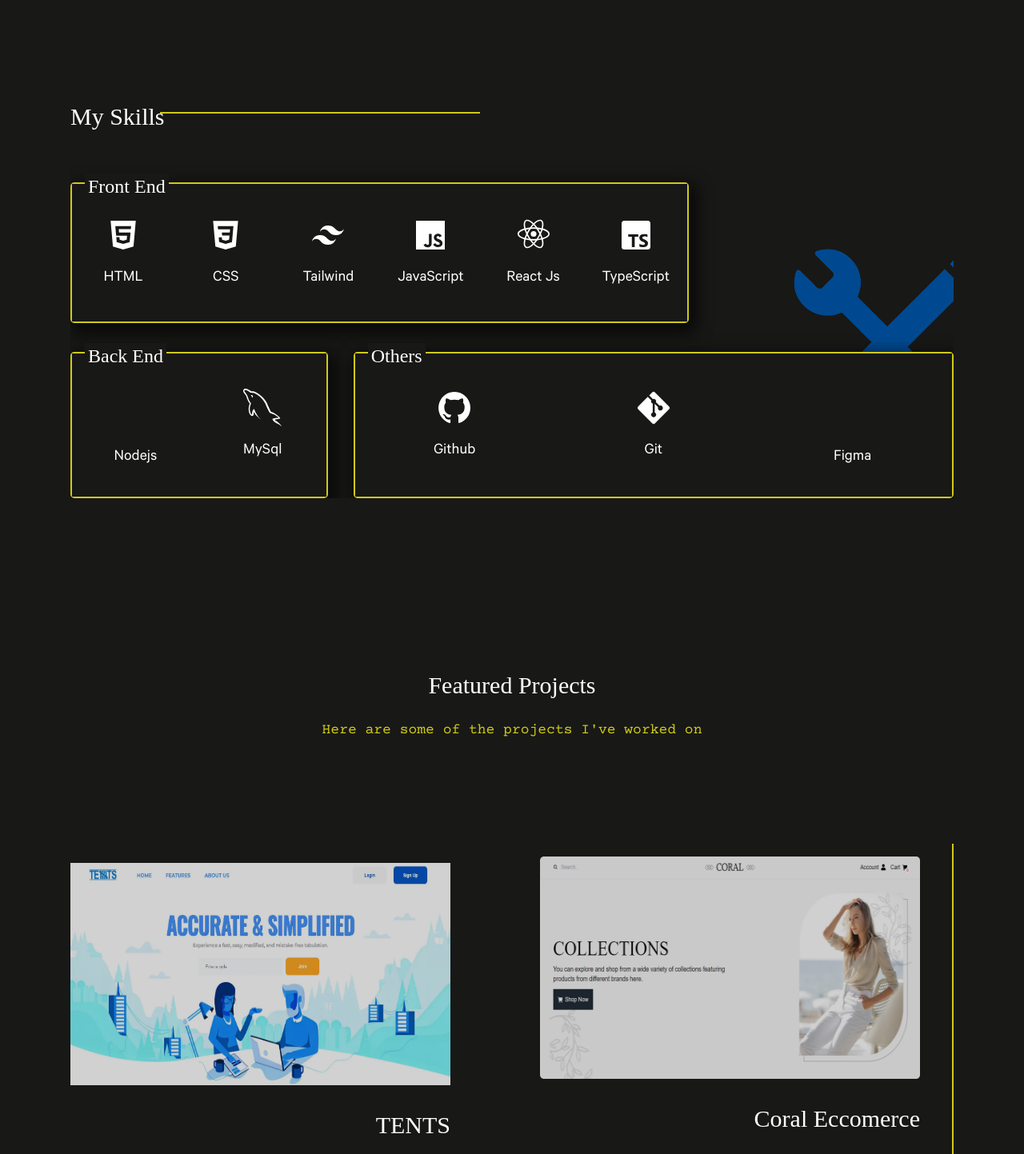
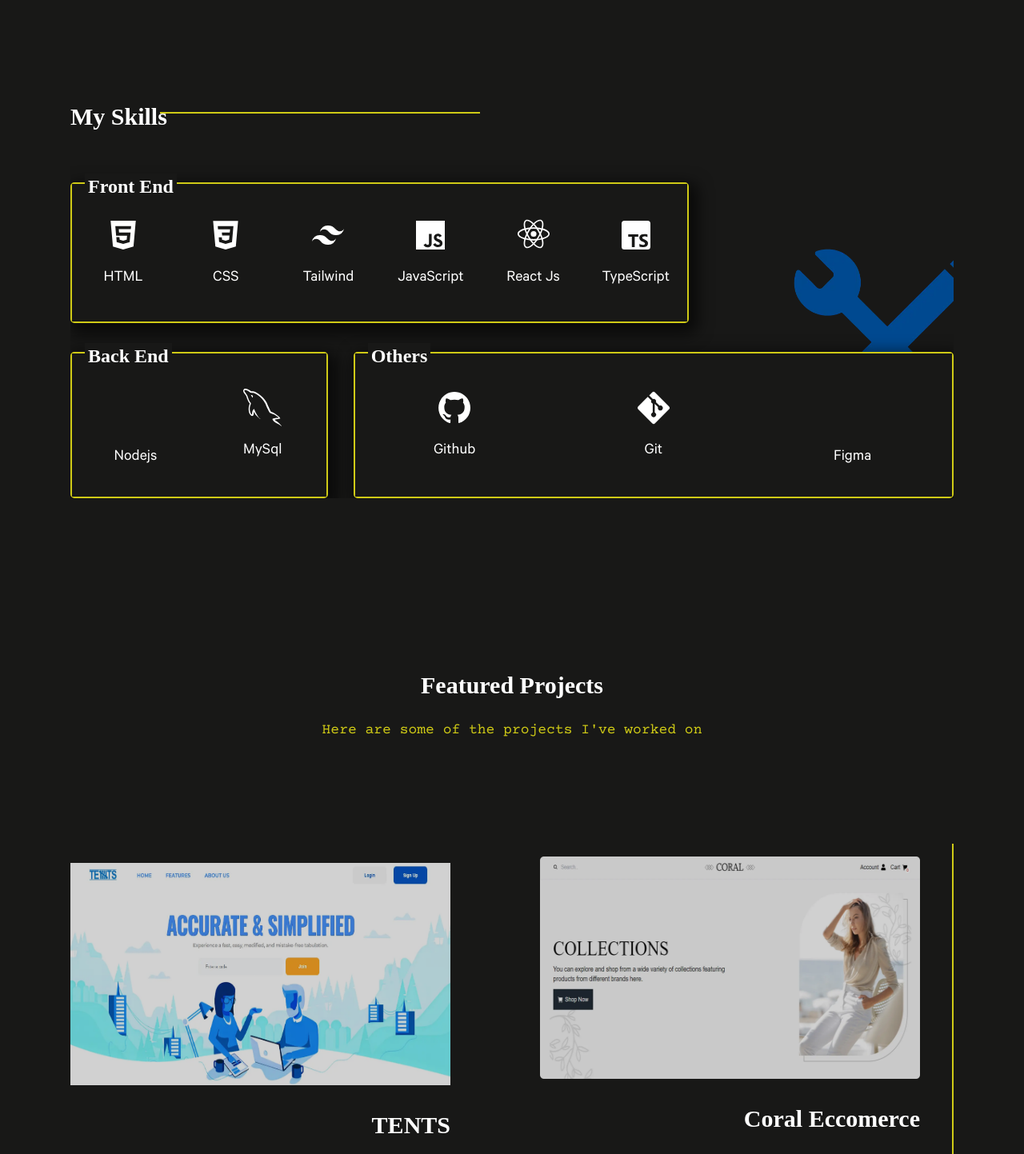
Before and after one commit to Ultred/portfolioV1, a React (Vite) app: page / in a window 1280 px wide. Shown: the part 1280-2723 px from the top of the page at 80% size. Built offline with nearby package versions, Linux system fonts and the light colour scheme; some icons are missing.

Commit message:
improve_text_weight_mobile

```diff
--- a/src/components/Footer.tsx
+++ b/src/components/Footer.tsx
@@ -1,6 +1,6 @@
 function Footer() {
   return (
-    <footer className="h-12 text-center text-colorWhite-0 font-courierItalic mt-44 text-xs md:text-sm">
+    <footer className="h-12 text-center text-colorWhite-0 font-courierItalic mt-44 text-xs md:text-sm italic">
       Design & Created by: Vincent Vinuya 2023
       <span className="ml-2">| Inspired from Brittany Chiang v4Portfolio</span>
     </footer>
--- a/src/components/Section2.tsx
+++ b/src/components/Section2.tsx
@@ -26,9 +26,9 @@ function Section2() {
           }}
           className="textmainh1"
         >
-          <h2 className="font-calibreSemBold">Who am I?</h2>
+          <h2 className="font-calibreSemBold font-semibold">Who am I?</h2>
         </div>
-        <p className="text-justify indent-9 font-calibreReg md:text-xl text-base mb-5">
+        <p className="text-justify indent-9 font-calibreReg md:text-xl text-base mb-5 font-normal">
           In my childhood, a curiosity about how computers function ignited my
           journey into the world of technology. Starting from the simple
           intrigue of pressing keys to exploring the settings of various devices
@@ -40,7 +40,7 @@ function Section2() {
           development, with a keen focus on front-end design and responsive
           layout.
         </p>
-        <p className="text-justify my-4 text-colorYellow-0 font-courierItalic  text-sm">
+        <p className="text-justify my-4 text-colorYellow-0 font-courierItalic  text-sm italic">
           In my spare time, you can find me doing this:
         </p>
         <div className="grid grid-cols-2 md:grid-cols-3 gap-4 font-calibreSemBold md:text-xl text-lg">
--- a/src/components/Section3.tsx
+++ b/src/components/Section3.tsx
@@ -44,11 +44,11 @@ function Section3() {
         />
       </div>
       <div className="textmainh1 right text-colorWhite-0">
-        <h2 className="font-calibreSemBold">My Skills</h2>
+        <h2 className="font-calibreSemBold font-semibold">My Skills</h2>
       </div>
       <div>
         <div className="shadowcustom bordereaze relative md:w-[70%]">
-          <h2 className="absolute font-calibreSemBold text-2xl text-colorWhite-0 bg-colorBlack-0 px-1 top-[-13px] left-[16px]">
+          <h2 className="absolute font-semibold font-calibreSemBold text-2xl text-colorWhite-0 bg-colorBlack-0 px-1 top-[-13px] left-[16px]">
             Front End
           </h2>
           <ul className="text-colorWhite-0 bg-colorBlack-0 items-center  flex flex-wrap md:flex-nowrap font-calibreReg py-[2.5rem]">
@@ -67,7 +67,7 @@ function Section3() {
         </div>
         <div className="flex md:flex-row flex-col items-center mt-9 gap-8">
           <div className="shadowcustom bordereaze relative md:w-[30%] w-full">
-            <h2 className="absolute font-calibreSemBold text-2xl text-colorWhite-0 bg-colorBlack-0 px-1 top-[-13px] left-[16px]">
+            <h2 className="absolute font-semibold font-calibreSemBold text-2xl text-colorWhite-0 bg-colorBlack-0 px-1 top-[-13px] left-[16px]">
               Back End
             </h2>
             <ul className="text-colorWhite-0 bg-colorBlack-0 items-center  flex flex-wrap md:flex-nowrap font-calibreReg py-[2.2rem]">
@@ -85,7 +85,7 @@ function Section3() {
             </ul>
           </div>
           <div className="shadowcustom bordereaze relative md:w-[70%] w-full">
-            <h2 className="absolute font-calibreSemBold text-2xl text-colorWhite-0 bg-colorBlack-0 px-1 top-[-13px] left-[16px]">
+            <h2 className="absolute font-semibold font-calibreSemBold text-2xl text-colorWhite-0 bg-colorBlack-0 px-1 top-[-13px] left-[16px]">
               Others
             </h2>
             <ul className="text-colorWhite-0 bg-colorBlack-0 items-center  flex flex-wrap md:flex-nowrap font-calibreReg py-[2.2rem]">
--- a/src/components/Section4.tsx
+++ b/src/components/Section4.tsx
@@ -27,7 +27,7 @@ function Section4() {
   }, []);
   return (
     <section className="pt-24 " id="projects">
-      <h2 className="font-calibreSemBold  text-colorWhite-0 textmainh1 text-center none">
+      <h2 className="font-calibreSemBold  text-colorWhite-0 textmainh1 text-center font-semibold none">
         Featured Projects
       </h2>
       <p className="text-center text-colorYellow-0  font-courierReg text-lg">
@@ -45,7 +45,7 @@ function Section4() {
                 />
                 <div className="absolute inset-0 bg-colorOverlay-0 opacity-50 hover:opacity-0"></div>
                 <div className="viewmore absolute px-3 gap-3 text-3xl py-[.3rem] text-colorBlack-0 bottom-[2%] right-[2%] bg-colorWhite-0 rounded-md flex items-center">
-                  <p className="uppercase font-calibreMeduim text-base pt-1">
+                  <p className="uppercase font-medium font-calibreMeduim text-base pt-1">
                     Click To View The Website
                   </p>
                   <BiShowAlt />
@@ -53,13 +53,13 @@ function Section4() {
               </div>
             </a>
             <div className="text-colorWhite-0 mt-8 text-right">
-              <h3 className="font-calibreSemBold textmainh1 none">
+              <h3 className="font-calibreSemBold font-semibold textmainh1 none">
                 {proj.title}
               </h3>
               <p className="font-calibreReg md:text-xl text-base">
                 {proj.description}
               </p>
-              <ul className="flex flex-wrap items-center justify-end font-courierItalic text-colorYellow-0 gap-5  my-6">
+              <ul className="flex flex-wrap items-center justify-end font-courierItalic italic text-colorYellow-0 gap-5  my-6">
                 {proj.technologies.map((techuse, index) => (
                   <li key={index}>{techuse}</li>
                 ))}
--- a/src/components/Section5.tsx
+++ b/src/components/Section5.tsx
@@ -23,7 +23,7 @@ function Section5() {
       </div>
       <div className="text-right text-colorWhite-0 ">
         <div className="textmainh1 contact">
-          <h2 className="font-calibreSemBold">Contact Me</h2>
+          <h2 className="font-calibreSemBold font-semibold">Contact Me</h2>
         </div>
         <p className="text-justify font-calibreReg md:text-xl text-base mb-12">
           Hello there! If you believe I'm qualified for the company or have a
```
